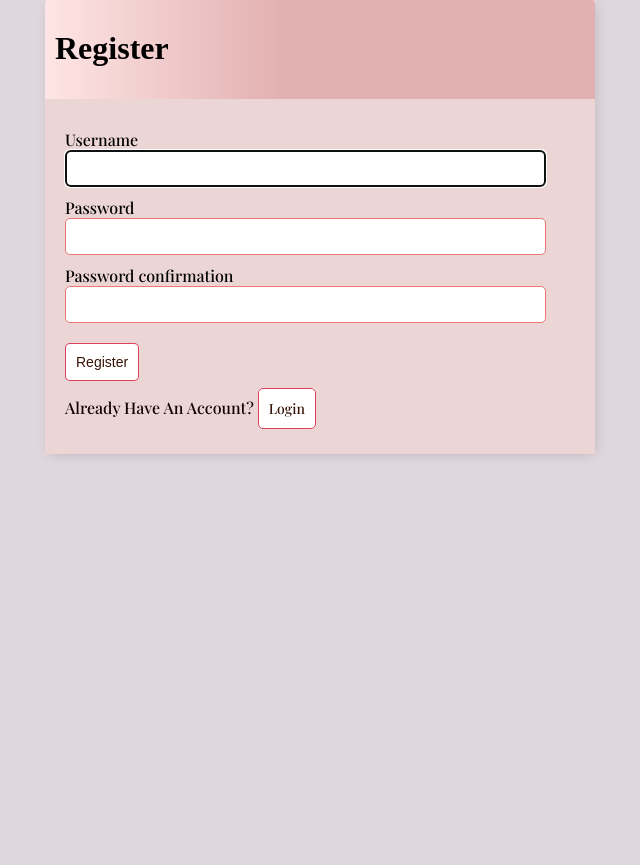
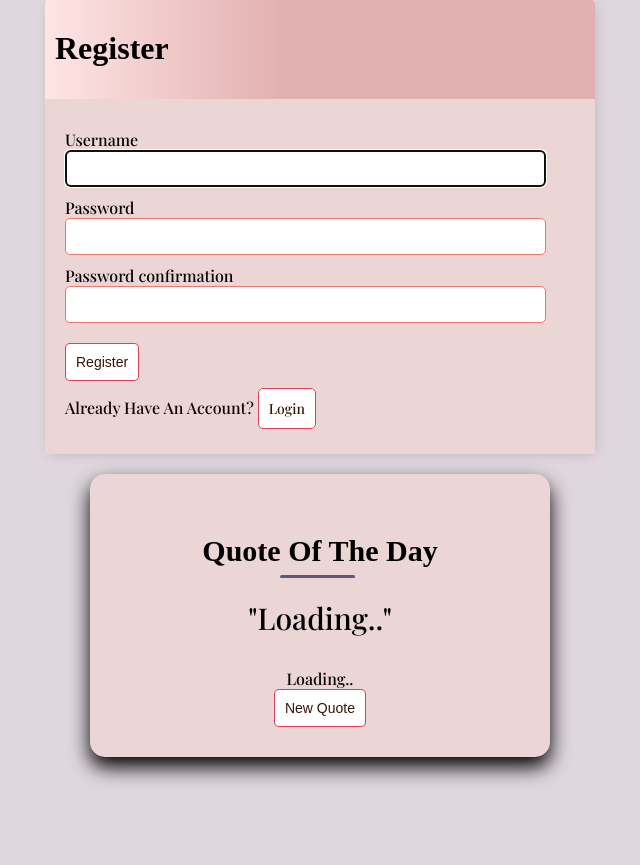
Before and after one commit to Showrav-Dhar/TaskMaster, a Django app: page /registre/ in a window 1280 px wide. Shown: the part 109-974 px from the top of the page, without its empty margins (320-960 px from the left). Before the commit the page ends 565 px from the top, so only its background shows below. Run offline with Django 4.2, Linux system fonts and the light colour scheme.

Commit message:
quotes added

```diff
--- a/base/templates/base/main.html
+++ b/base/templates/base/main.html
@@ -3,7 +3,7 @@
     <head>
         <meta charset="utf-8">
         <meta http-equiv="X-UA-Compatible" content="IE=edge">
-        <title>ToDolist</title>
+        <title>TaskMaster</title>
         <!-- TaskMaster -->
         <meta name="description" content="">
         <meta name="viewport" content="width=device-width, initial-scale=1">
@@ -141,6 +141,50 @@
             .card-body{
                 padding: 20px;
             }
+
+            .quote-box{
+                background-color:#ebd5d5 ;
+                width: 400px;
+                margin: auto;
+                top: 70%;
+                left: 50%;
+                padding: 30px;
+                border-radius: 15px;
+                text-align: center;
+                box-shadow: 0 10px 20px 0px rgba(0, 0, 0, 15);
+            }
+
+            .quote-box h3{
+                font-size: 30px;
+                margin-bottom: 25px;
+                position: relative
+            }
+
+            .quote-box h3::after{
+                content: '';
+                width: 75px;
+                height: 3px;
+                border-radius: 3px;
+                background:rgb(89, 89, 122);
+                position: absolute;
+                bottom: -10px;
+                left: 160px;
+            }
+
+            .quote-box blockquote{
+                font-size: 30px;
+                min-height: 40px;
+
+            }
+            .quote-box blockquote::before, .quote-box blockquote::after{
+                content: '"';
+            }
+
+            .quote-box div{
+                display: flex;
+                justify-content: center;
+            }
+
         </style>
 
     </head>
@@ -154,6 +198,30 @@
             {% endblock content %}
         </div>
 
+        <div style="margin-top: 20px;" class="quote-box">
+            <h3>Quote Of The Day</h3>
+            <blockquote id="quote">Loading..</blockquote>
+            <span id="author">Loading..</span>
+            <div>
+                <button class="button" onclick="get_quote(api_url)">New Quote</button>
+            </div>
+        </div>
 
+        <script>
+            const quote = document.getElementById("quote");
+            const author = document.getElementById("author");
+            const api_url = "https://api.quotable.io/random";
+            async function get_quote(url){
+                const response = await fetch(url);
+                var data = await response.json()
+                // console.log(data)
+                quote.innerHTML=data.content;
+                author.innerHTML=data.author;
+            }
+
+            get_quote(api_url);
+
+
+        </script>
     </body>
 </html>
```
Also changed, not shown: db.sqlite3.
